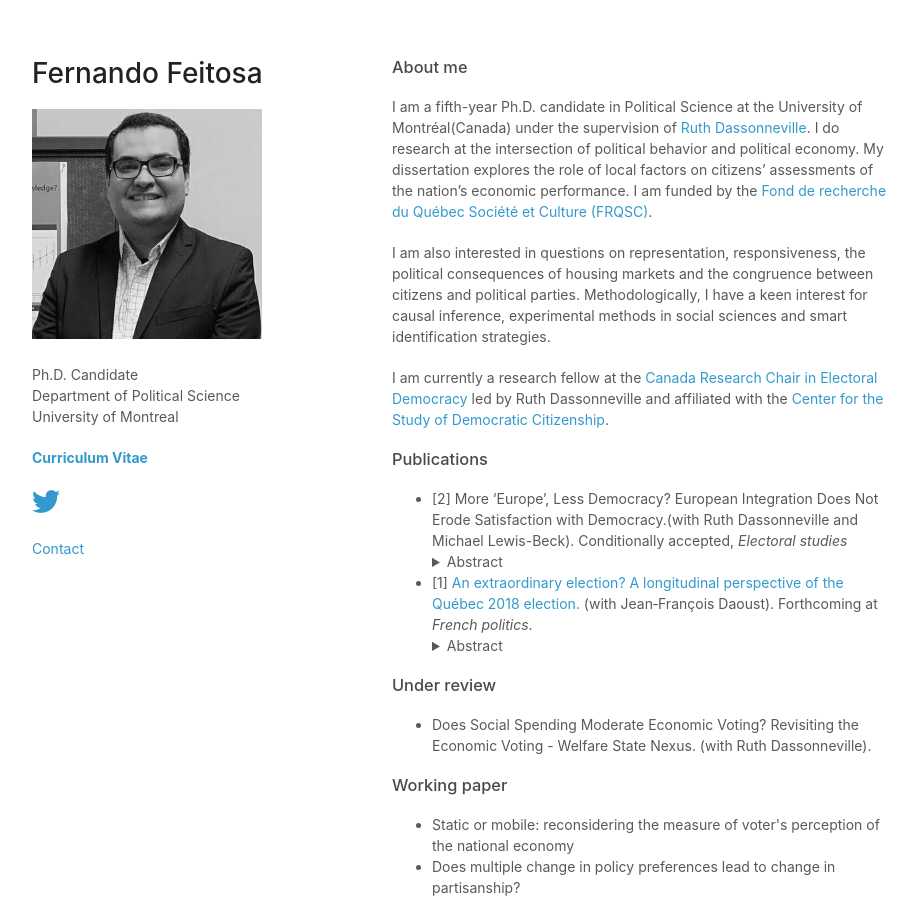
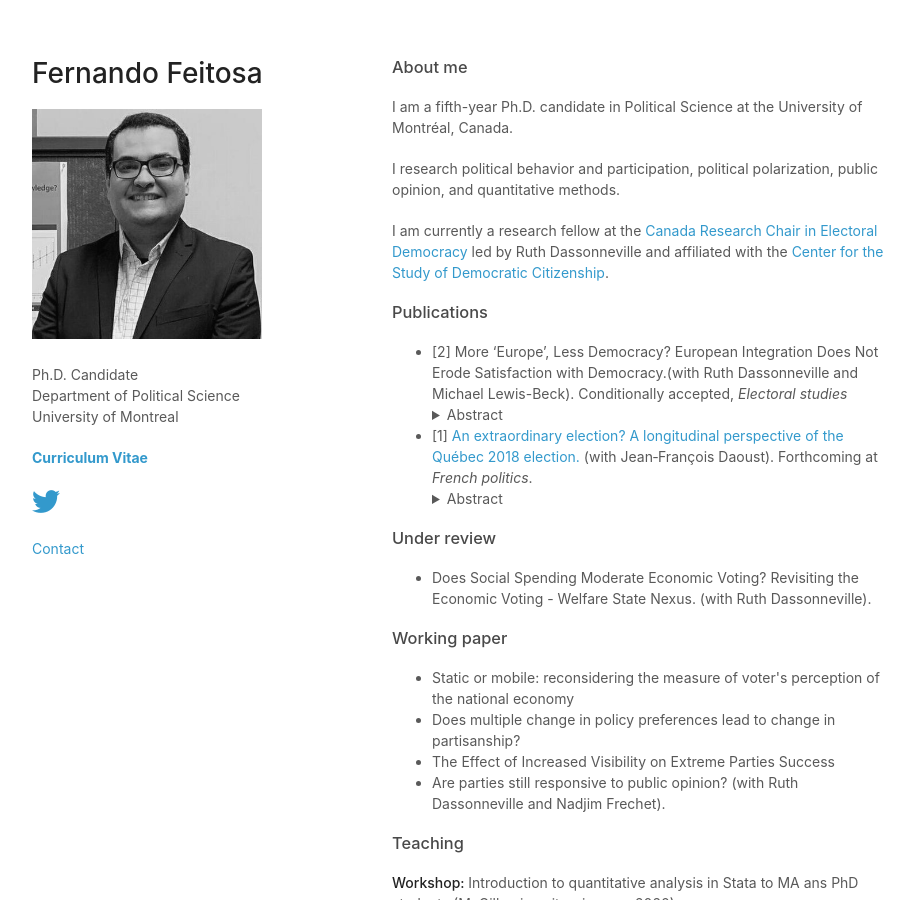
Before and after one commit to ferfeitosa/ferfeitosa.github.io, a Jekyll site: the page index.html, which Jekyll copies as it is, in a window 1280 px wide and 900 px high. Shown: the whole window, without its empty margins (178-1094 px from the left). Built offline with Jekyll 4.4.1, drawn with Linux system fonts in a browser that asks for light colours; nearby versions of some CDN libraries; library files that are not in the unit come from our copies.

Commit message:
Update index.html

```diff
--- a/index.html
+++ b/index.html
@@ -56,9 +56,9 @@
           <h3>About me</h3>
         </div>
         <p>
-<p>I am a fifth-year Ph.D. candidate in Political Science at the University of Montréal(Canada) under the supervision of <a href="https://www.chairedemocratie.com/members/dassonneville-ruth/">Ruth Dassonneville</a>. I do research at the intersection of political behavior and political economy. My dissertation explores the role of local factors on citizens’ assessments of the nation’s economic performance. I am funded by the <a href="https://www.frqsc.gouv.qc.ca/en/bourses-et-subventions/consulter-les-programmes-remplir-une-demande/bourse/doctoral-research-scholarships-b2z-br-br-scholarships-for-re-entering-the-research-communitydoctoral-a2z-d--67vav7jh1562335476741" rel="noopener noreferrer" target="_blank"> Fond de recherche du Québec Société et Culture (FRQSC)</a>.</p>
+<p>I am a fifth-year Ph.D. candidate in Political Science at the University of Montréal, Canada.</p>
 
-<p>I am also interested in questions on representation, responsiveness, the political consequences of housing markets and the congruence between citizens and political parties. Methodologically, I have a keen interest for causal inference, experimental methods in social sciences and smart identification strategies. </p>
+<p>I research political behavior and participation, political polarization, public opinion, and quantitative methods. </p>
 
 <p>I am currently a research fellow at the <a href="https://www.chairedemocratie.com" rel="noopener noreferrer" target="_blank">Canada Research Chair in Electoral Democracy</a> led by Ruth Dassonneville and affiliated with the <a href="https://csdc-cecd.ca" rel="noopener noreferrer" target="_blank">Center for the Study of Democratic Citizenship</a>.</p>
         </p>
```
